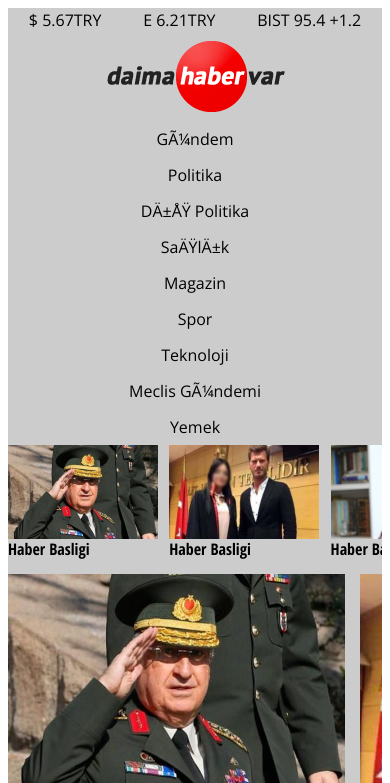
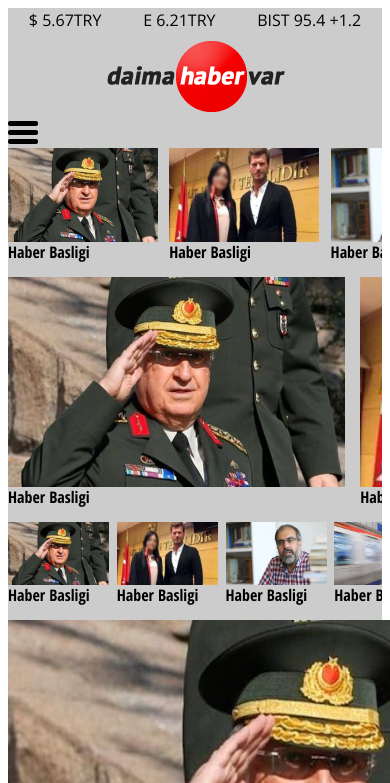
Before and after one commit to sametweb/daimahaberv3, a PHP site: page / in a window 390 px wide; the page is wider, and only the part inside the window is pictured. Shown: the top 783 px of that part. Run offline with PHP 8.4, Linux system fonts and the light colour scheme.

Commit message:
Hamburger menu added

```diff
--- a/css/style.css
+++ b/css/style.css
@@ -155,8 +155,7 @@ a {
   font-size: 1.6rem;
 }
 header .top-bar,
-header .logo-block,
-header .main-navbar {
+header .logo-block {
   width: 100%;
   display: flex;
 }
@@ -174,16 +173,66 @@ header .logo-block-right {
   display: none;
 }
 
-header .main-navbar ul {
+header .main-navbar {
+  z-index: 1;
+  -webkit-user-select: none;
+  user-select: none;
+}
+
+header .main-navbar input {
+  display: block;
+  width: 40px;
+  height: 32px;
+  position: absolute;
+  cursor: pointer;
+  opacity: 0;
+  z-index: 2;
+  -webkit-touch-callout: none;
+}
+
+header .main-navbar span {
+  display: block;
+  width: 30px;
+  height: 5px;
+  margin-bottom: 4px;
+  position: relative;
+  background: #000;
+  border-radius: 2px;
+  z-index: 1;
+}
+
+header .main-navbar .menu {
   display: flex;
   flex-direction: column;
   width: 100%;
+  overflow: hidden;
+  width: 100%;
+  -webkit-font-smoothing: antialiased;
+  transform-origin: 0% 0%;
+  display: none;
+  z-index: 2;
+  background: rgba(0, 0, 0, 0.9);
+  padding: 20px;
+  position: absolute;
 }
 
-header .main-navbar ul li {
-  padding: 1rem 0;
+header .main-navbar input:checked ~ .menu {
+  display: block;
+}
+
+header .main-navbar .menu li {
+  padding: 1.5rem 0;
   width: 100%;
   text-align: center;
+  border-bottom: 1px solid #444;
+}
+
+header .main-navbar .menu li:last-child {
+  border: 0;
+}
+
+header .main-navbar .menu li a {
+  color: #fff;
 }
 
 .headline {
--- a/index.html
+++ b/index.html
@@ -24,7 +24,11 @@
           <div class="logo-block-right"></div>
         </div>
         <nav class="main-navbar">
-          <ul>
+          <input type="checkbox">
+          <span></span>
+          <span></span>
+          <span></span>
+          <ul class="menu">
             <li>
               <a href="#">Gündem</a>
             </li>
```
